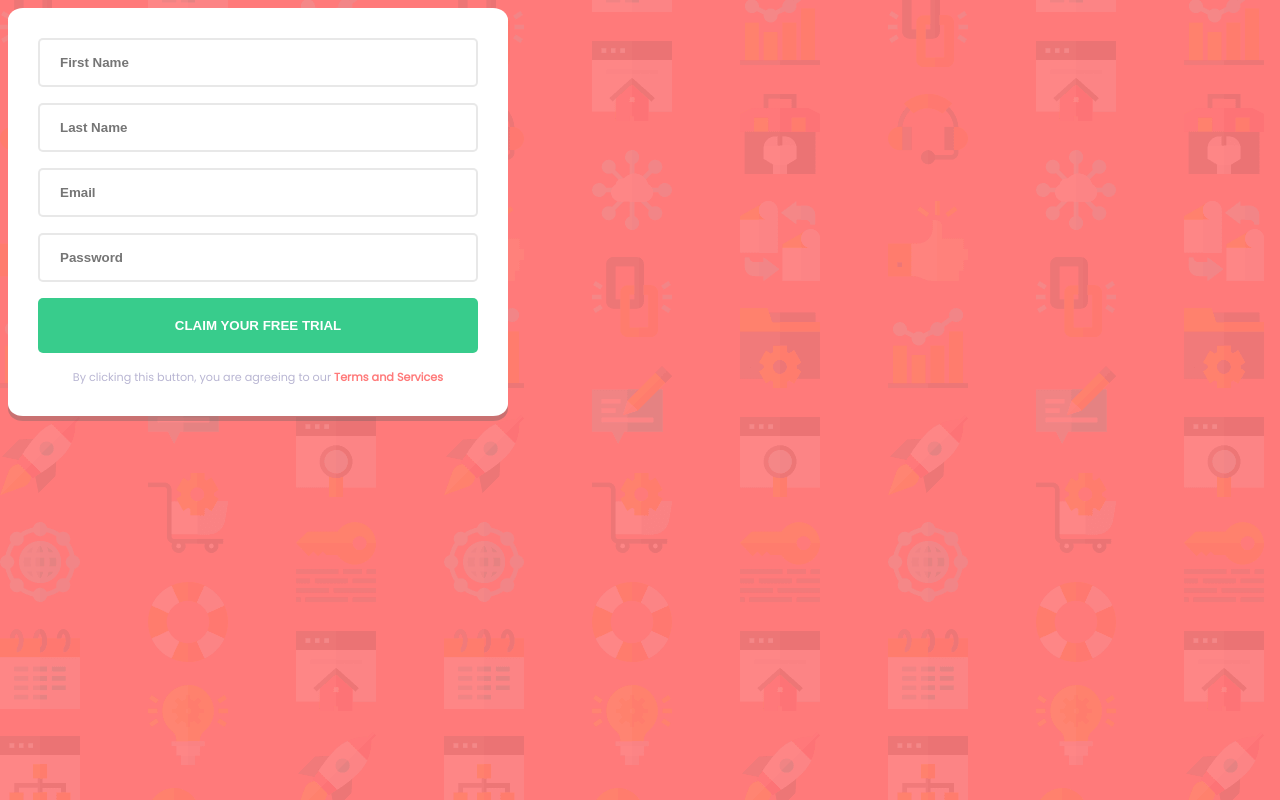
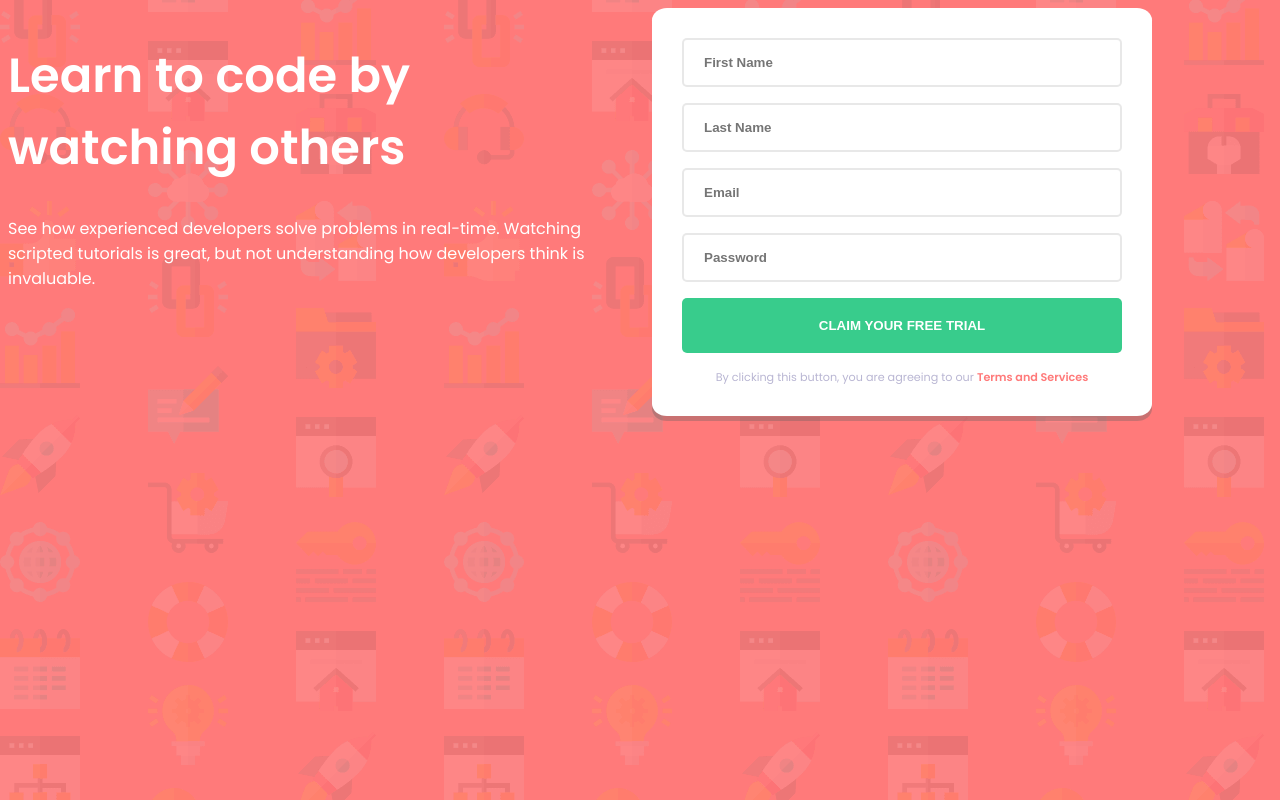
Before and after one commit to Brian-E-Nguyen/frontend-mentor-challenges, a plain HTML site: page Sign-Up-Form/index.html in a window 1280 px wide. Drawn offline with Linux system fonts and the light colour scheme.

Commit message:
intro title, description, and styles

```diff
--- a/Sign-Up-Form/app.css
+++ b/Sign-Up-Form/app.css
@@ -1,4 +1,4 @@
-@import url('https://fonts.googleapis.com/css2?family=Poppins&display=swap');
+@import url('https://fonts.googleapis.com/css2?family=Open+Sans&family=Poppins:wght@400;600&display=swap');
 
 html {
   background-image: url(./images/bg-intro-desktop.png);
@@ -19,6 +19,21 @@ a {
   color: hsl(0, 100%, 74%);
   text-decoration: none;
   font-weight: 700;
+}
+
+.page-grid {
+  display: grid;
+  grid-template-columns: repeat(2, 1fr);
+  gap: 1.5rem;
+}
+
+.intro {
+  color: white;
+}
+
+.intro__title {
+  font-weight: bold;
+  font-size: 3rem;
 }
 
 .signup-form {
--- a/Sign-Up-Form/index.html
+++ b/Sign-Up-Form/index.html
@@ -15,6 +15,15 @@
     <title>Frontend Mentor | Intro component with sign up form</title>
   </head>
   <body>
+    <div class="page-grid">
+      <div class="intro">
+        <h1 class="intro__title">Learn to code by watching others</h1>
+        <p class="intro__description">
+          See how experienced developers solve problems in real-time. Watching
+          scripted tutorials is great, but not understanding how developers
+          think is invaluable.
+        </p>
+      </div>
       <div class="signup-form">
         <form class="signup-form__container">
           <!-- Form inputs -->
@@ -41,6 +50,7 @@
           </footer>
         </form>
       </div>
+    </div>
   </body>
 </html>
 
```
Lines whose indentation alone changed are shown as unchanged.
